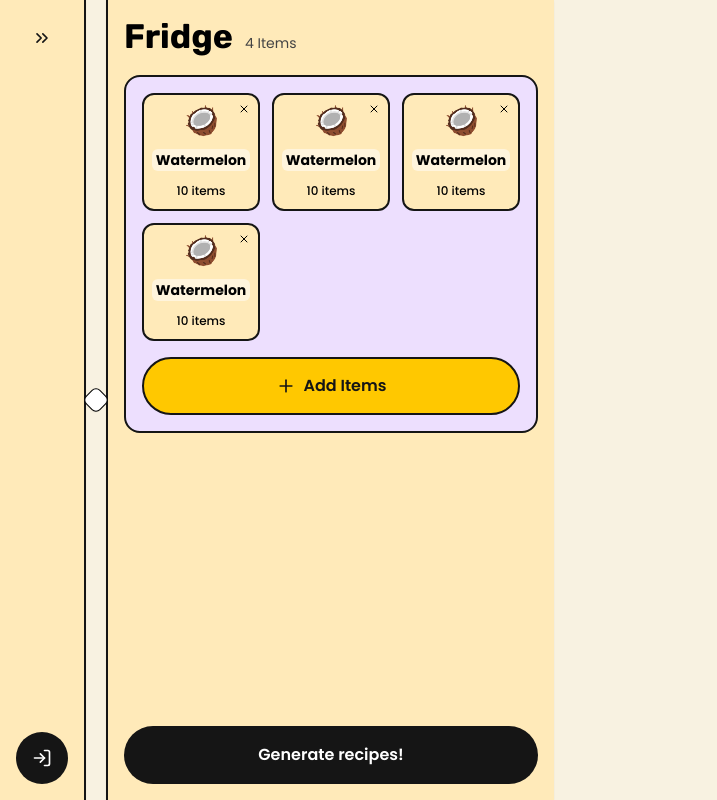
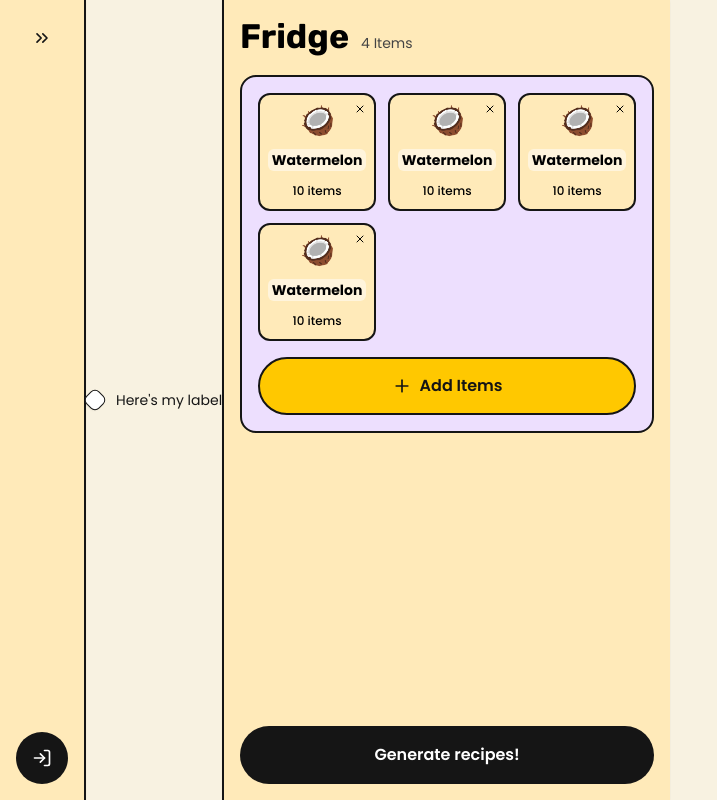
Before and after one commit to Flanner-app/flanner-nextjs-frontend, a Next.js app: page /auth in a window 1280 px wide. Shown: the whole page, without its empty margins (0-717 px from the left). Built offline with nearby package versions, Linux system fonts and the light colour scheme.

Commit message:
feat: redesign checkbox

```diff
--- a/src/components/shared/Checkbox.tsx
+++ b/src/components/shared/Checkbox.tsx
@@ -9,11 +9,10 @@ type CheckboxProps = {
 }
 
 const Checkbox = ({ label, isChecked, className, onChange }: CheckboxProps) => {
-  console.log(label)
   return (
     <label
       className={clsx(
-        'group relative flex w-fit cursor-pointer items-center gap-2',
+        'group relative flex w-fit cursor-pointer items-center gap-3',
         className,
       )}
     >
@@ -25,14 +24,30 @@ const Checkbox = ({ label, isChecked, className, onChange }: CheckboxProps) => {
       />
       <div
         className={clsx(
-          'flex h-5 w-5 items-center justify-center rounded-md shadow-sm',
-          'rotate-45 border bg-white transition-shadow',
+          'flex items-center justify-center rounded-md p-0.5 shadow-sm',
+          'rotate-45 border border-black-regular bg-white transition-colors',
+          'group-hover:border-black-hover group-hover:bg-white/50',
+          { '!border-black-regular !bg-yellow-regular': isChecked },
         )}
       >
-        {isChecked && (
-          <Check size={14} className="-rotate-45 text-black-default" />
+        <Check
+          size={12}
+          className={clsx(
+            '-rotate-45 text-black-default opacity-0 transition-opacity duration-75',
+            {
+              'opacity-100': isChecked,
+            },
+          )}
+        />
+      </div>
+      <span
+        className={clsx(
+          'text-sm leading-none text-black-regular group-hover:text-black-hover',
+          'transition-colors',
         )}
-      </div>
+      >
+        {label}
+      </span>
     </label>
   )
 }
```
